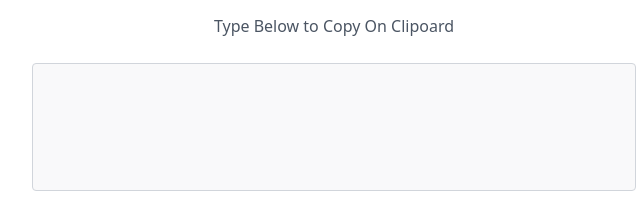
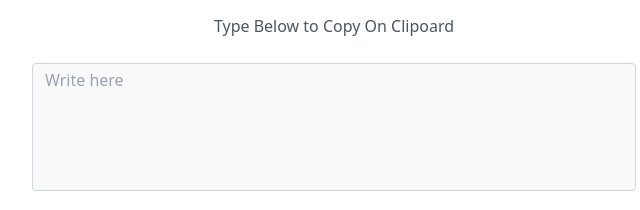
Before and after one commit to itamim345/JS-Clipboard, a plain HTML site: page index.html in a window 1280 px wide. Shown: the part 135-345 px from the top of the page, 306-946 px from the left. Drawn offline with nearby package versions, Linux system fonts and the light colour scheme.

Commit message:
Modified HTMl

```diff
--- a/index.html
+++ b/index.html
@@ -18,7 +18,7 @@
           <div class="lg:w-1/2 md:w-2/3 mx-auto">
               <div class="p-2 w-full">
                 <div class="relative">
-                  <textarea id="message" name="message" class="w-full bg-gray-100 bg-opacity-50 rounded border border-gray-300 focus:border-indigo-500 focus:bg-white focus:ring-2 focus:ring-indigo-200 h-32 text-base outline-none text-gray-700 py-1 px-3 resize-none leading-6 transition-colors duration-200 ease-in-out"></textarea>
+                  <textarea id="message" name="message" class="w-full bg-gray-100 bg-opacity-50 rounded border border-gray-300 focus:border-indigo-500 focus:bg-white focus:ring-2 focus:ring-indigo-200 h-32 text-base outline-none text-gray-700 py-1 px-3 resize-none leading-6 transition-colors duration-200 ease-in-out" placeholder="Write here"></textarea>
                 </div>
               </div>
               <div class="p-2 w-full">
```
